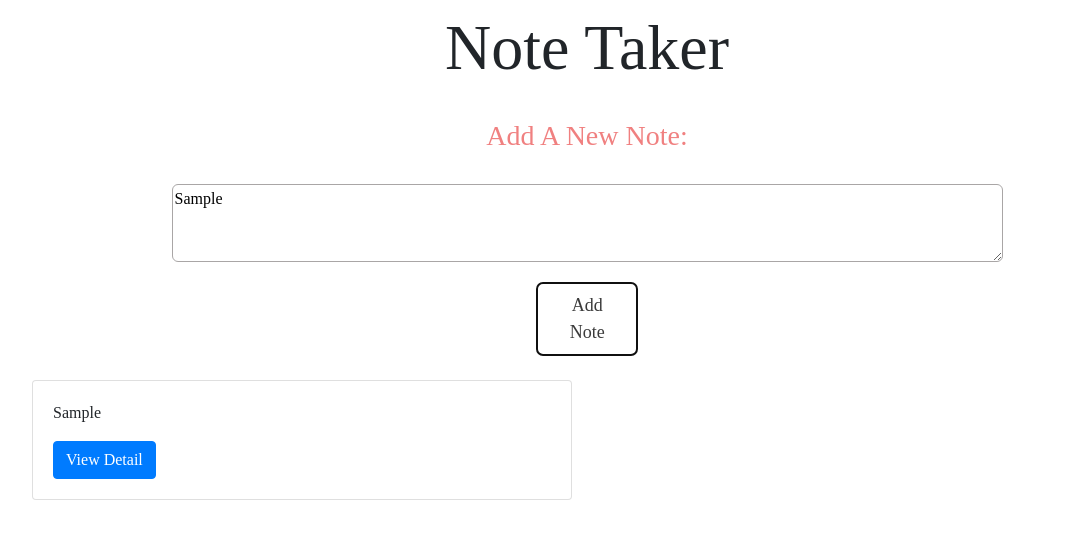
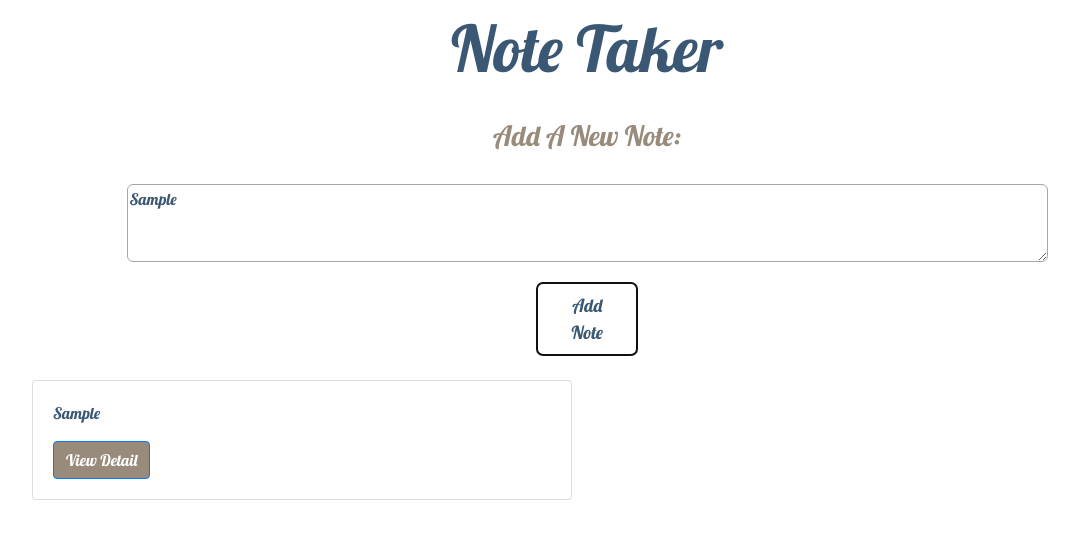
Before and after one commit to BarAvisra/Note-Taker, a plain HTML site: page index.html in a window 1280 px wide. Both pictures are taken after typing "Sample" into the empty fields and a click on the button "Add Note". Shown: the whole page, without its empty margins (53-1132 px from the left). Drawn offline with nearby package versions, Linux system fonts and the light colour scheme; a web font is replaced by a local one.

Commit message:
JS UPDATE

```diff
--- a/index.html
+++ b/index.html
@@ -17,8 +17,9 @@
         integrity="sha384-JjSmVgyd0p3pXB1rRibZUAYoIIy6OrQ6VrjIEaFf/nJGzIxFDsf4x0xIM+B07jRM"
         crossorigin="anonymous"></script>
     <script defer src="source.js"></script>
-    <link href='https://fonts.googleapis.com/css?family=ABeeZee' rel='stylesheet'>
-    <link rel="stylesheet" href="style.css">
+    <link rel="preconnect" href="https://fonts.googleapis.com">
+    <link rel="preconnect" href="https://fonts.gstatic.com" crossorigin>
+    <link href="https://fonts.googleapis.com/css2?family=Lobster&display=swap" rel="stylesheet">    <link rel="stylesheet" href="style.css">
     <title>Document</title>
 </head>
 <body>
@@ -64,11 +65,13 @@
                     </button>
                 </div>
                 <div class="modal-body">
-                    ...
+                    <p class="modal-text">
+                    <!-- THE FULL USER VALUE IS HERE -->
+                    </p>
                 </div>
                 <div class="modal-footer">
-                    <button type="button" class="btn btn-secondary" data-dismiss="modal">Close</button>
-                    <button type="button" class="btn btn-primary">Save changes</button>
+                    <button type="button" id="close_text" class="btn btn-secondary" data-dismiss="modal">Close</button>
+                    <button type="button" id="save_changes" class="btn btn-primary">Save changes</button>
                 </div>
             </div>
         </div>
--- a/source.js
+++ b/source.js
@@ -6,7 +6,13 @@ const container = document.querySelector(".container");
 const addNote = document.querySelector("#addnotebutton");
 const userValue = document.querySelector("#text_area");
 const row = document.querySelector(".row");
+const modalBody = document.querySelector(".modal-body");
+const modalText = document.querySelector(".modal-text");
+const closeButton = document.querySelector(".close");
+const closeText = document.querySelector("#close_text");
+const saveChanges = document.querySelector("#save_changes");
 
+userValue.style.color = "#3A5874";
 
 addNote.addEventListener("click", () => {
 
@@ -22,15 +28,50 @@ addNote.addEventListener("click", () => {
     const p1 = document.createElement("p");
     p1.classList.add("card-text");
 
-    if (userValue.value.length > 120) {
-        p1.innerHTML = userValue.value.slice(0, 120) + "...";
+    let fullText = userValue.value;
+    p1.style.color = "#3A5874";
+    if (fullText.length > 120) {
+        p1.innerHTML = fullText.slice(0, 120) + "...";
     } else {
-        p1.innerHTML = userValue.value;
+        p1.innerHTML = fullText;
     }
+
 
     const button = document.createElement("button");
     button.setAttribute("class", "btn btn-primary");
     button.innerHTML = "View Detail"
+    button.setAttribute("data-toggle", "modal");
+    button.setAttribute("data-target", "#exampleModalCenter");
+    button.style.backgroundColor = "#998B7B"
+
+    button.addEventListener("click", () => {
+        modalText.innerHTML = fullText;
+    });
+
+    closeButton.addEventListener("click", () => {
+        modalText.innerHTML = fullText;
+    });
+
+    let textArea;
+
+    function textAreaCreation() {
+        textArea = document.createElement("textarea");
+        modalText.append(textArea);
+        textArea.value = fullText;
+        modalBody.replaceChild(textArea, modalText);
+    }
+
+    modalText.addEventListener("click", () => {
+        textAreaCreation();
+    });
+
+    saveChanges.addEventListener("click", () => {
+        const value = textArea.value;
+        modalText.innerHTML = value;
+        fullText = value;
+    });
+
+
 
     div_3.append(p1, button);
     div_2.append(div_3);
--- a/style.css
+++ b/style.css
@@ -1,16 +1,17 @@
 * {
-    font-family: 'ABeeZee';
+    font-family: 'Lobster', cursive;
 }
 
 h1 {
     text-align: center;
+    color: #3A5874;
     margin-top: 10px;
     font-size: 4rem;
 }
 
 h3 {
     text-align: center;
-    color: lightcoral;
+    color:#998B7B;
 }
 
 .textareacontainer {
@@ -36,7 +37,7 @@ textarea{
     border: 1px solid #a9a6a6;
     border-radius: 6px;
     box-sizing: border-box;
-    color: #3B3B3B;
+    color: #3A5874;
     cursor: pointer;
     display: inline-block;
     font-size: 18px;
@@ -56,10 +57,14 @@ textarea{
 
 #addnotebutton:hover {
     color: #fff;
-    background-color: lightcoral;
+    background-color: #3A5874;
     transform: translateY(-2px);
 }
 
 #addnotebutton:active {
     transform: translateY(0);
 }
+
+.col-sm-6{
+    padding-bottom: 10px;
+}
```
